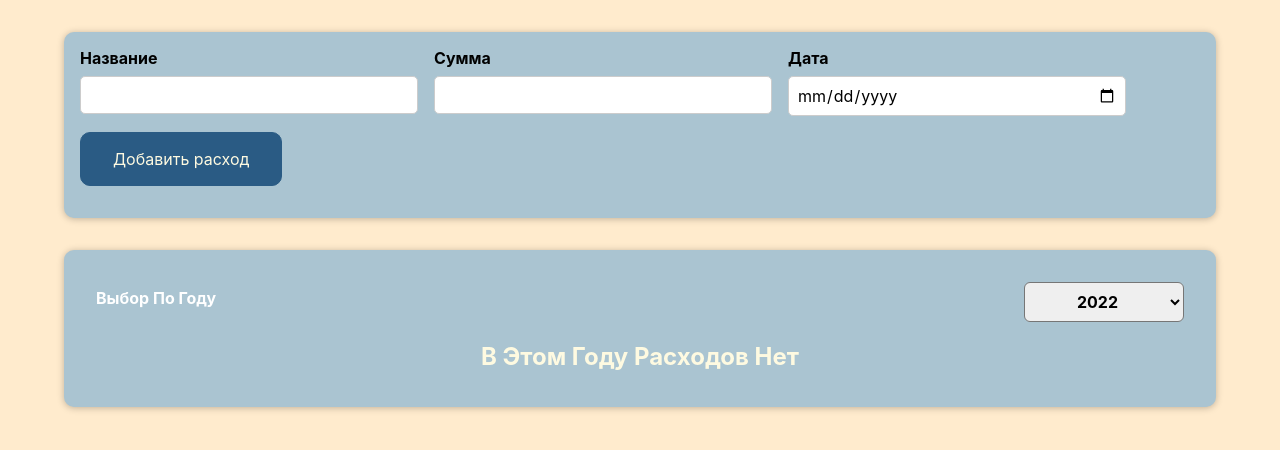
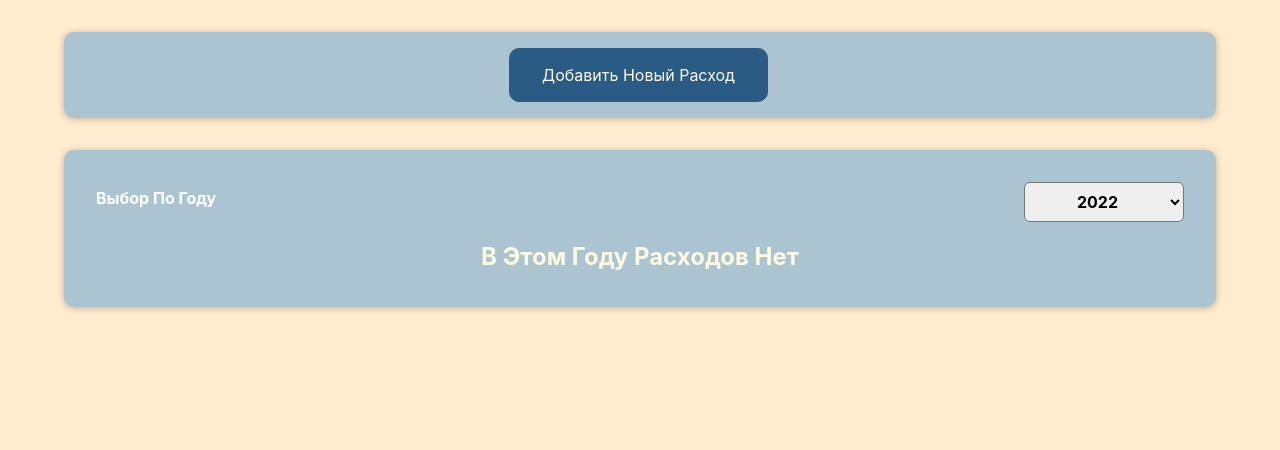
Before and after one commit to Sabituly/purchase_accounting_program, a React (Create React App) app in the folder purchase_accounting_program/: page / in a window 1280 px wide. Shown: the top 450 px of the page. Built offline with nearby package versions, Linux system fonts and the light colour scheme.

Commit message:
Task solution

```diff
--- a/purchase_accounting_program/src/companents/Costs/CostsFilter.js
+++ b/purchase_accounting_program/src/companents/Costs/CostsFilter.js
@@ -10,6 +10,7 @@ const CostsFilter = (props) => {
             <div className="costs-filter__control">
                 <label>Выбор По Году</label>
                 <select value={props.year} onChange={yearChangeHandler}>
+                    <option value="2024">2024</option>
                     <option value="2023">2023</option>
                     <option value="2022">2022</option>
                     <option value="2021">2021</option>
--- a/purchase_accounting_program/src/companents/NewCost/CostForm.js
+++ b/purchase_accounting_program/src/companents/NewCost/CostForm.js
@@ -6,11 +6,14 @@ const CostForm = (props) => {
   // const [amount, setAmount] = useState('');
   // const [date, setDate] = useState('');
 
+
   const [userInput, setUserInput] = useState({
     name: "",
     amount: "",
     date: "",
   });
+
+
   const nameChangeHandler = (event) => {
     // setName(event.target.value);
     // setUserInput({
@@ -47,7 +50,7 @@ const CostForm = (props) => {
   };
 
   const submitHandler = (e) => {
-    e.preventDefault(); // всттроенный в js метод
+    e.preventDefault(); // встроенный в js метод
 
     const costData = {
        description: userInput.name,
@@ -61,6 +64,7 @@ const CostForm = (props) => {
           return { ...previousState, name: '', amount: '', date: '' };
       });
   };
+
 
   return (
     <form onSubmit={submitHandler}>
@@ -91,6 +95,7 @@ const CostForm = (props) => {
         </div>
         <div className="new-cost__actions">
           <button type={"submit"}>Добавить расход</button>
+          <button type={"button"} onClick={props.onCancel}>Отмена</button>
         </div>
       </div>
     </form>
--- a/purchase_accounting_program/src/companents/NewCost/NewCost.css
+++ b/purchase_accounting_program/src/companents/NewCost/NewCost.css
@@ -25,3 +25,7 @@
     background-color: #2a5c84b2;
     border-color: #2a5c84b2;
 }
+
+.hidden {
+    display: none;
+}
--- a/purchase_accounting_program/src/companents/NewCost/NewCost.js
+++ b/purchase_accounting_program/src/companents/NewCost/NewCost.js
@@ -1,8 +1,11 @@
 import CostForm from "./CostForm";
 import "./NewCost.css";
+import {useState} from "react";
 const NewCost = (propsNewCost) => {
 
-    const saveCostDataHandler = (inputCostData) => {
+
+    const [isFormVisible, setIsFormVisible] = useState(false); //создаем состояние для отображения компаненты
+    const saveCostDataHandler = (inputCostData) => { //принимаю входные вводные данные
 
         const costData = {
             ...inputCostData,
@@ -10,14 +13,22 @@ const NewCost = (propsNewCost) => {
         }
         console.log(costData);
 
-        propsNewCost.onAddcost(costData); // передаю на вверх данные
+        propsNewCost.onAddcost(costData); // передаю на вверх данные в апп
+        setIsFormVisible(false); // так как тут тоже идет вызов при нажатии кнопки на добавить мне надо поменять на false
     }
 
+  const inputCostDataHandler = () => {
+        setIsFormVisible(true);
+  }
 
+  const cancelCostHandler = () => {
+        setIsFormVisible(false)
+  }
 
   return (
       <div className={"new-cost"}>
-        <CostForm onSaveCostData ={saveCostDataHandler}/>
+          {!isFormVisible && <button onClick={inputCostDataHandler}>Добавить Новый Расход</button> }  {/* если не false то показывай кнопку*/}
+          {isFormVisible &&  <CostForm onSaveCostData ={saveCostDataHandler} onCancel={cancelCostHandler}/> }
       </div>
   );
 };
```
